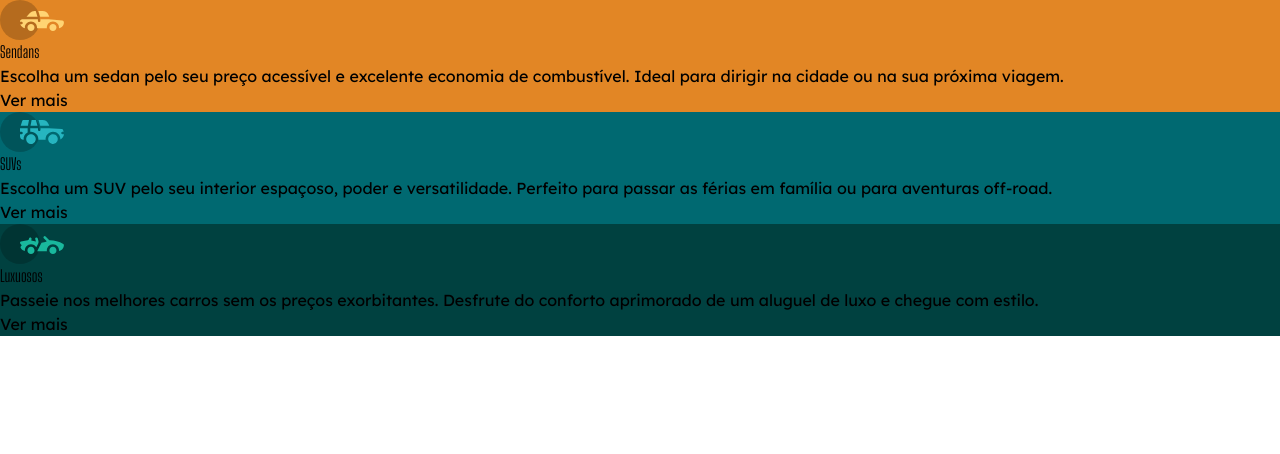
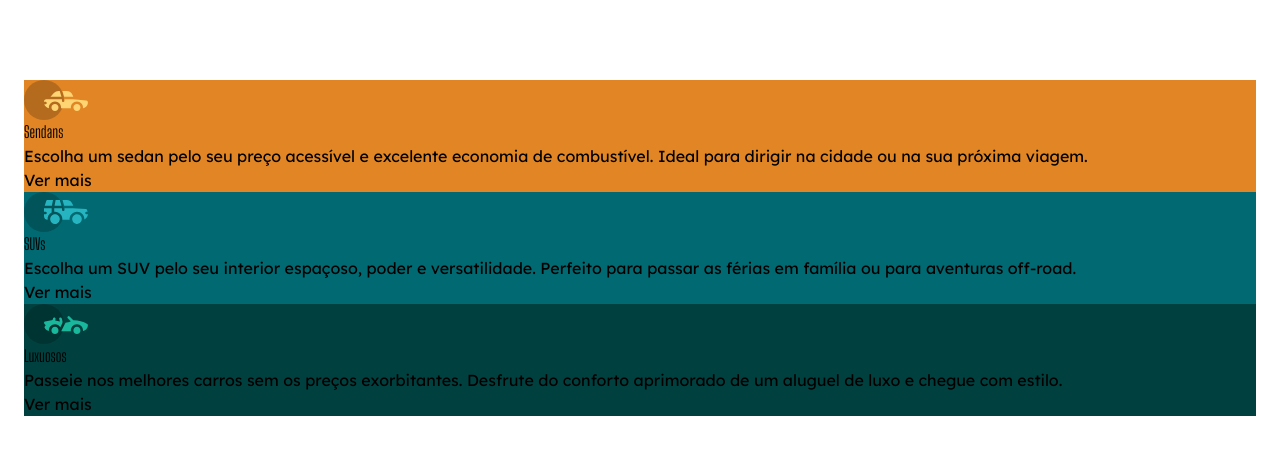
Before and after one commit to pc261/Projeto_carros, a React (Vite) app: page / in a window 1280 px wide. Shown: the top 454 px of the page. Built offline with nearby package versions, Linux system fonts and the light colour scheme.

Commit message:
Quinto commit do App

```diff
--- a/src/App.jsx
+++ b/src/App.jsx
@@ -4,7 +4,7 @@
 
 export default function App() {
   return(
-    <main>
+    <main className = "py-20 px-6 min-h-svh bg-offwhitebg ">
       <section>
 
         <div className="bg-orange">
```
